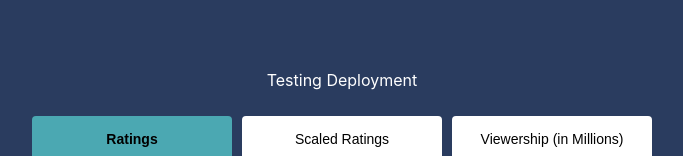
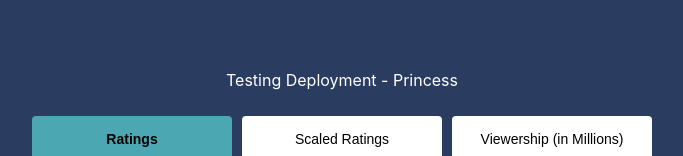
Before and after one commit to princessempel/DataVis-TheOffice, a React (Create React App) app in the folder dv-theoffice/: page / in a window 1280 px wide. Shown: the part 746-902 px from the top of the page, without its empty margins (298-981 px from the left). Built offline with nearby package versions, Linux system fonts and the light colour scheme.

Commit message:
testing deployment

```diff
--- a/dv-theoffice/src/App.js
+++ b/dv-theoffice/src/App.js
@@ -24,7 +24,7 @@ function App() {
           (CS 6730) Data Vis Project: Return to <i>The Office</i>
         </p>
       </header>
-      <p style={{color: "white"}}>Testing Deployment</p>
+      <p style={{color: "white"}}>Testing Deployment - Princess</p>
       <div className="linebarchart-container">
         <div className="toggle-buttons">
             <button
```
